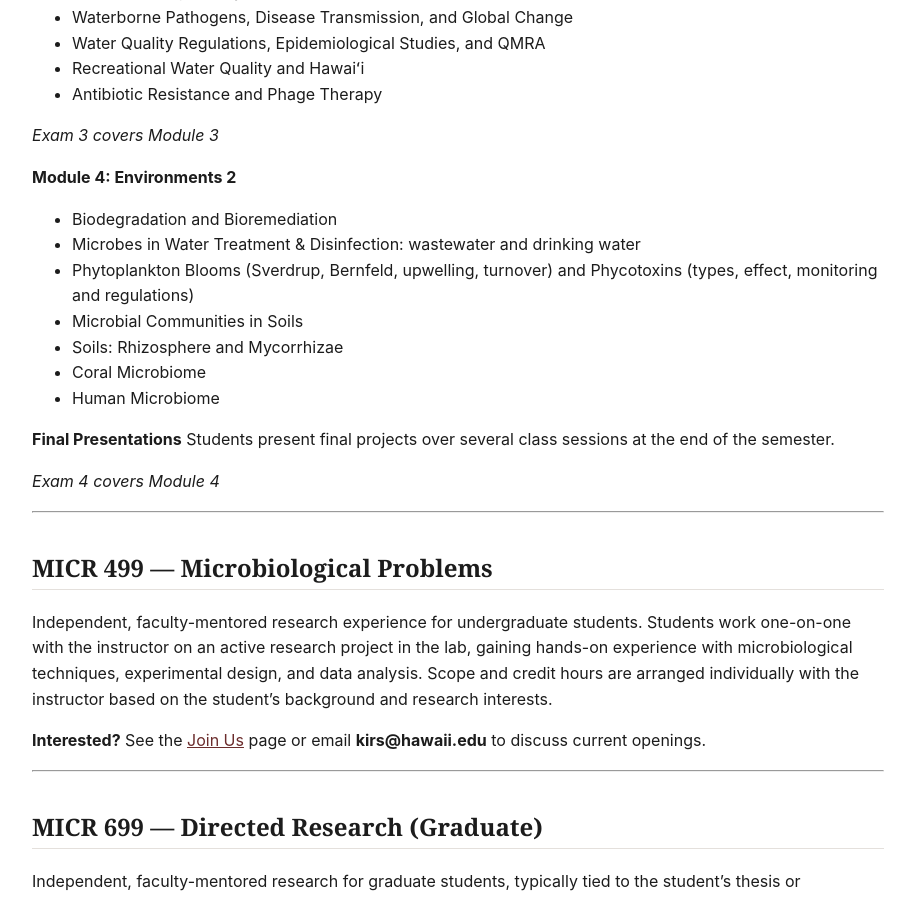
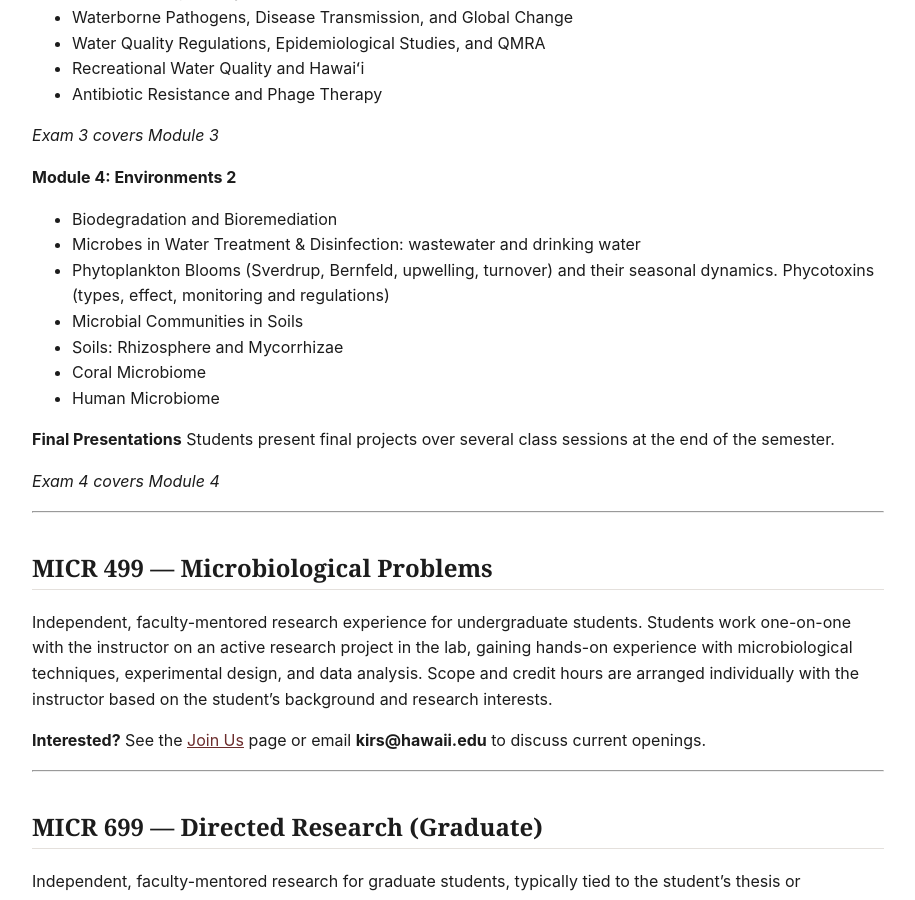
Before and after one commit to MarekKirs/marekkirs.github.io, a Jekyll site: the page built from courses.md, in a window 1280 px wide and 900 px high, scrolled down 1881 px. Shown: the whole window, without its empty margins (182-1097 px from the left). Built offline with Jekyll 4.4.1, drawn with Linux system fonts in a browser that asks for light colours.

Commit message:
Update courses.md

```diff
--- a/courses.md
+++ b/courses.md
@@ -64,7 +64,7 @@ This is an in-person, 3-credit lecture course, meeting three hours per week. The
 **Module 4: Environments 2**
 - Biodegradation and Bioremediation
 - Microbes in Water Treatment & Disinfection: wastewater and drinking water
-- Phytoplankton Blooms (Sverdrup, Bernfeld, upwelling, turnover) and Phycotoxins (types, effect, monitoring and regulations)
+- Phytoplankton Blooms (Sverdrup, Bernfeld, upwelling, turnover) and their seasonal dynamics. Phycotoxins (types, effect, monitoring and regulations)
 - Microbial Communities in Soils
 - Soils: Rhizosphere and Mycorrhizae
 - Coral Microbiome
```
